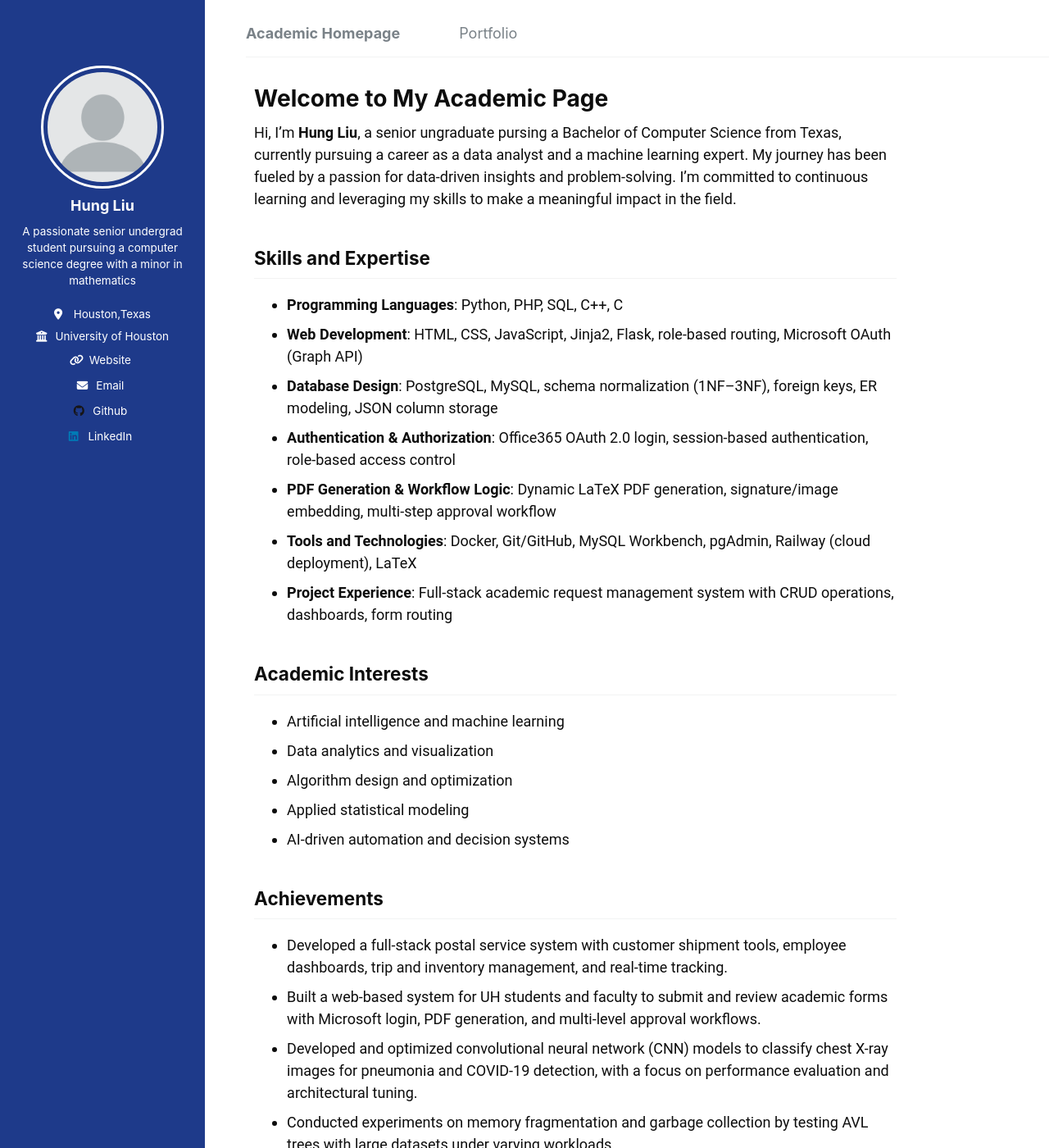
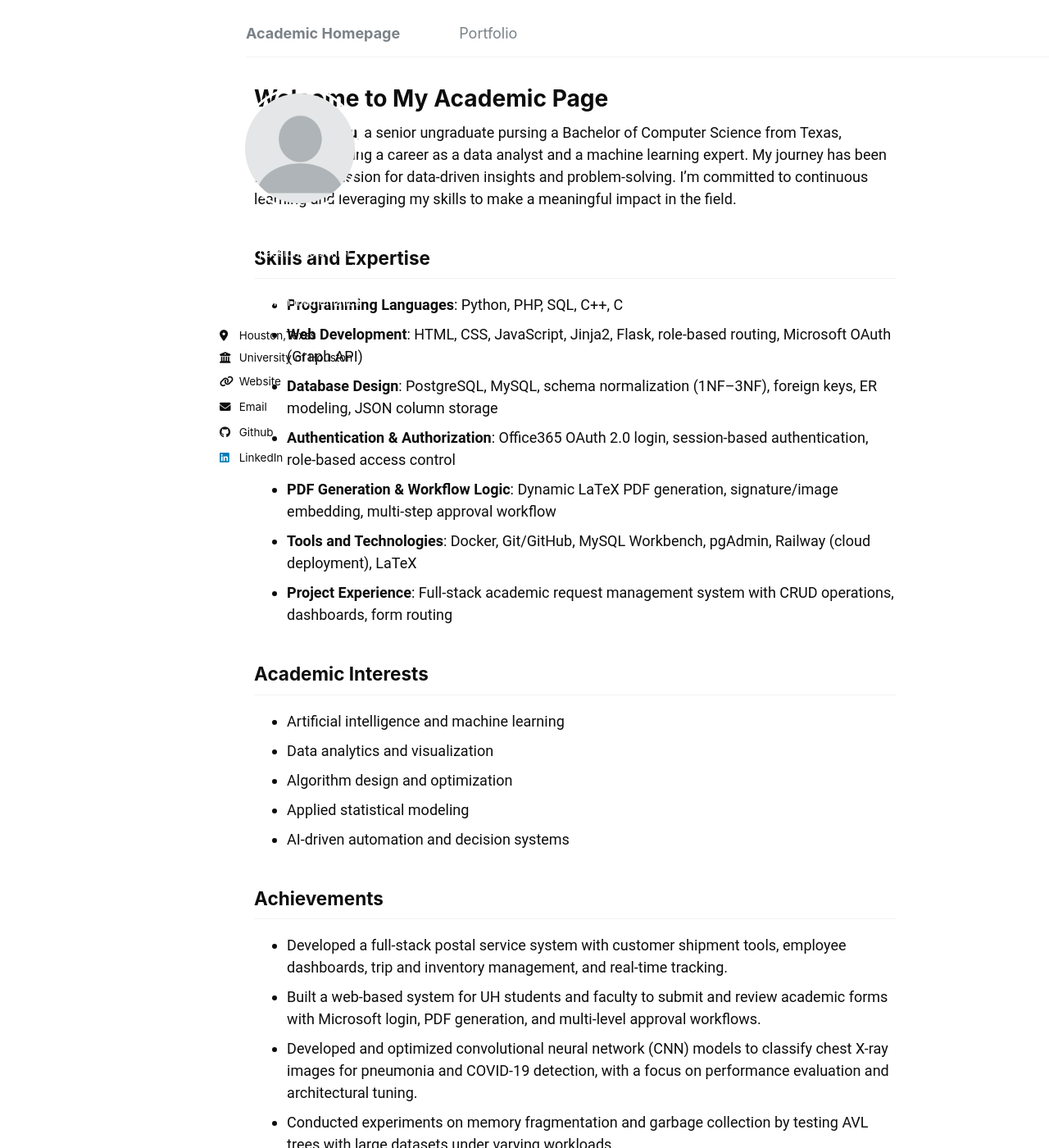
Before and after one commit to sunnySKL/sunnySKL.github.io, a Jekyll site: the page built from _pages/about.md, in a window 1280 px wide and 1400 px high. Shown: the whole window at 82% size. Built offline with Jekyll 4.4.1, drawn with Linux system fonts in a browser that asks for light colours.

Commit message:
Update custom.css

```diff
--- a/assets/css/custom.css
+++ b/assets/css/custom.css
@@ -25,24 +25,7 @@ body {
 }
 
 /* Sidebar */
-.sidebar {
-    background-color: #1E3A8A;
-    color: white;
-    padding: 20px;
-    border-radius: 0;
-    position: fixed;
-    top: 0;
-    left: 0;
-    width: 300px;
-    height: 100vh;
-    display: flex;
-    flex-direction: column;
-    align-items: center;
-    justify-content: flex-start; /* Change from center */
-    text-align: center;
-    gap: 20px; /* Adds spacing between elements */
-    padding-top: 80px; /* Ensures top spacing */
-}
+
 
 
 .sidebar img {
```
